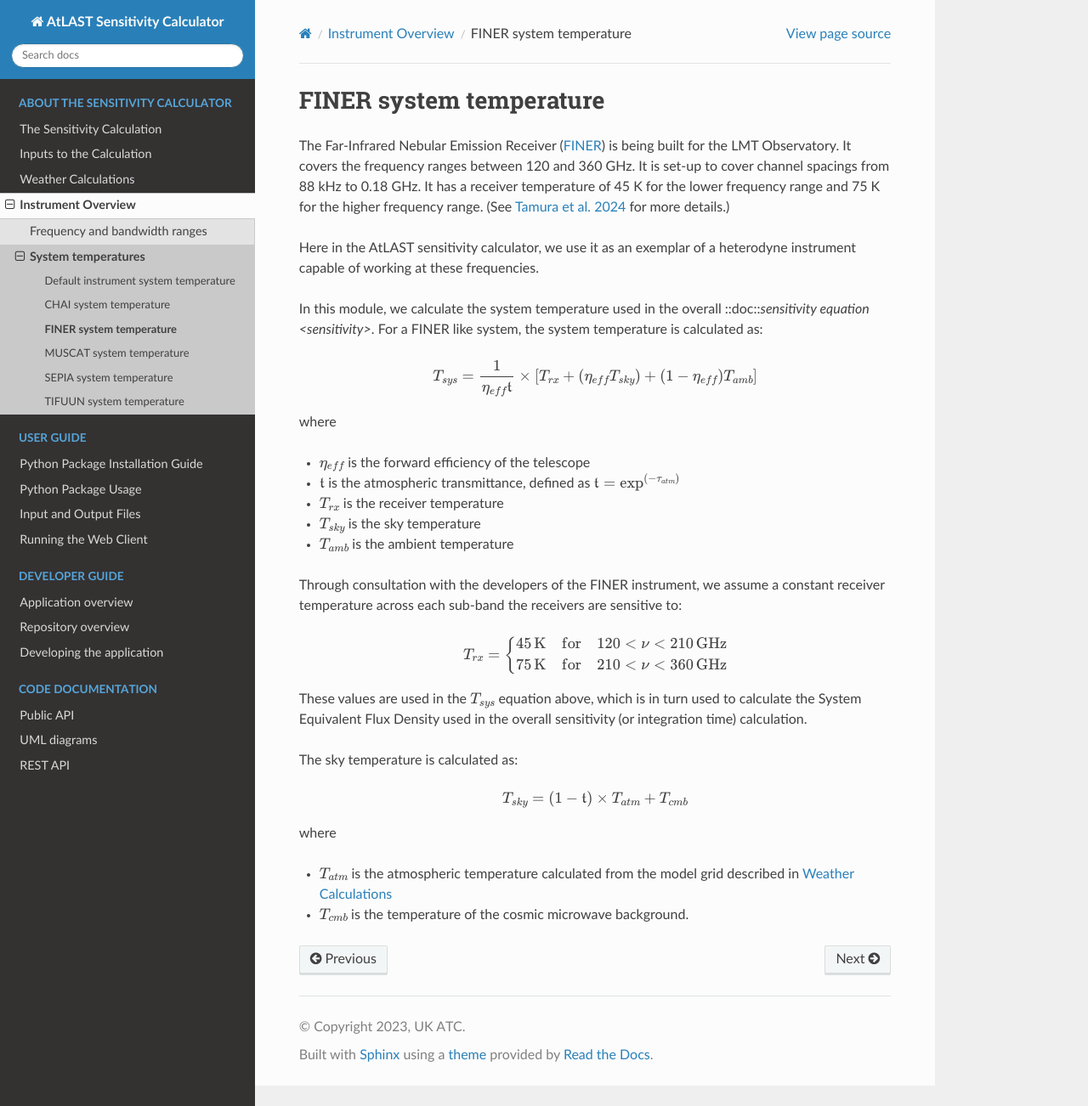
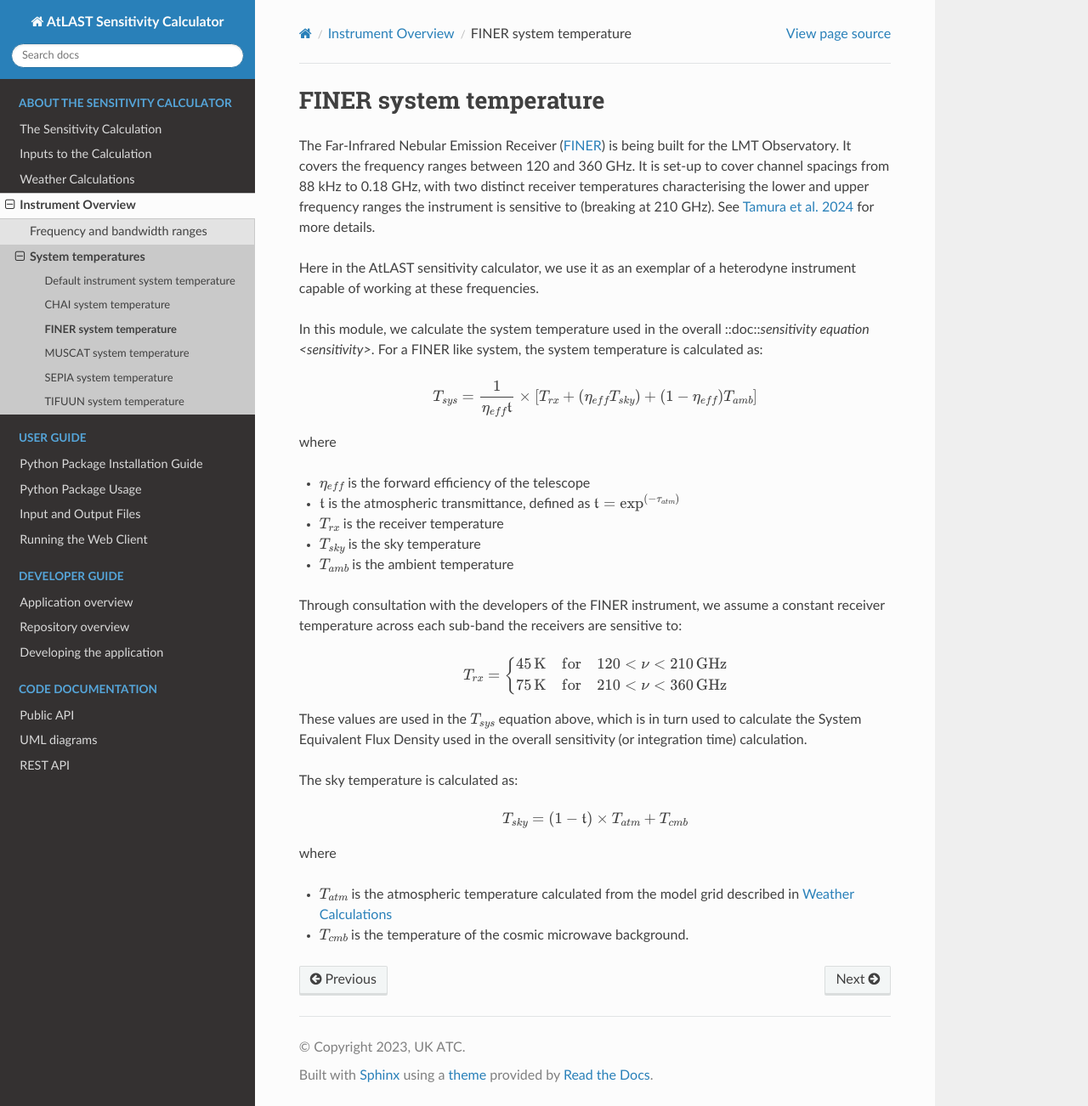
Before and after one commit to ukatc/AtLAST_sensitivity_calculator, a Sphinx documentation site: the page built from docs/source/calculator_info/finer_tsys.rst, in a window 1280 px wide and 1302 px high. Shown: the whole window at 85% size. Built offline with Sphinx 7.4.7 and the Read the Docs theme 3.1.0, drawn with Linux system fonts in a browser that asks for light colours.

Commit message:
Update finer_tsys.rst
Added new suggested text to beginning of document.
Comments on additions (i.e. value for eta_eff) and corrections (i.e. T_sky based on the outcomes of ASC-82) from the previous pages are still required here as well.

```diff
--- a/docs/source/calculator_info/finer_tsys.rst
+++ b/docs/source/calculator_info/finer_tsys.rst
@@ -1,7 +1,7 @@
 FINER system temperature
 ========================
 
-The Far-Infrared Nebular Emission Receiver (`FINER <https://finerreceiver.github.io/>`__) is being built for the LMT Observatory. It covers the frequency ranges between 120 and 360 GHz. It is set-up to cover channel spacings from 88 kHz to 0.18 GHz. It has a receiver temperature of 45 K for the lower frequency range and 75 K for the higher frequency range. (See `Tamura et al. 2024 <https://arxiv.org/abs/2406.07975>`__ for more details.)
+The Far-Infrared Nebular Emission Receiver (`FINER <https://finerreceiver.github.io/>`__) is being built for the LMT Observatory. It covers the frequency ranges between 120 and 360 GHz. It is set-up to cover channel spacings from 88 kHz to 0.18 GHz, with two distinct receiver temperatures characterising the lower and upper frequency ranges the instrument is sensitive to (breaking at 210 GHz). See `Tamura et al. 2024 <https://arxiv.org/abs/2406.07975>`__ for more details.
 
 Here in the AtLAST sensitivity calculator, we use it as an exemplar of a heterodyne instrument capable of working at these frequencies.
 
```
